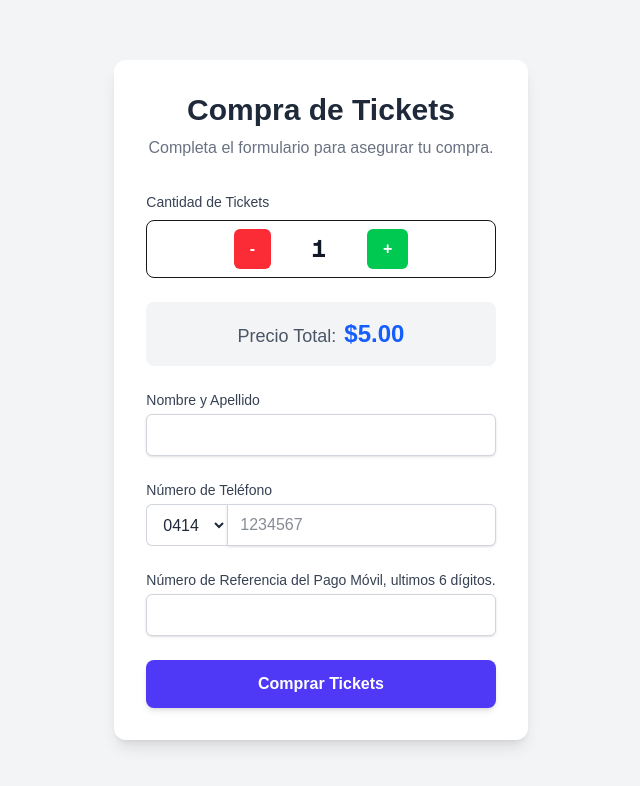
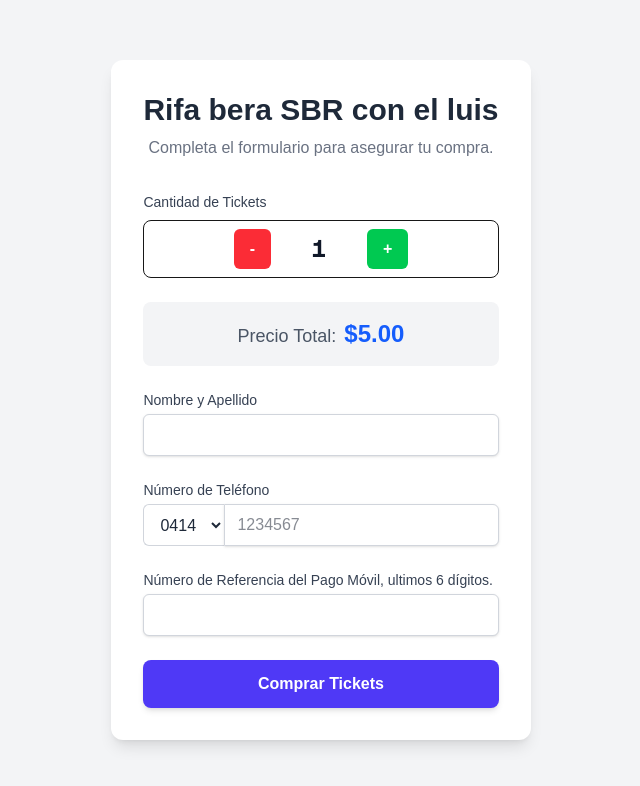
Before and after one commit to Richard2111/rifaut, a Next.js app: page / in a window 1280 px wide. Shown: the top 786 px of the page, without its empty margins (319-959 px from the left). Built offline with nearby package versions, Linux system fonts and the light colour scheme.

Commit message:
prueba 2

```diff
--- a/components/TicketForm.js
+++ b/components/TicketForm.js
@@ -47,7 +47,7 @@ export default function TicketForm() {
   return (
     <div className="max-w-lg mx-auto my-10 p-8 bg-white rounded-xl shadow-lg">
       <h2 className="text-3xl font-bold text-center text-gray-800 mb-2">
-        Compra de Tickets
+        Rifa bera SBR con el luis
       </h2>
       <p className="text-center text-gray-500 mb-8">
         Completa el formulario para asegurar tu compra.
```
